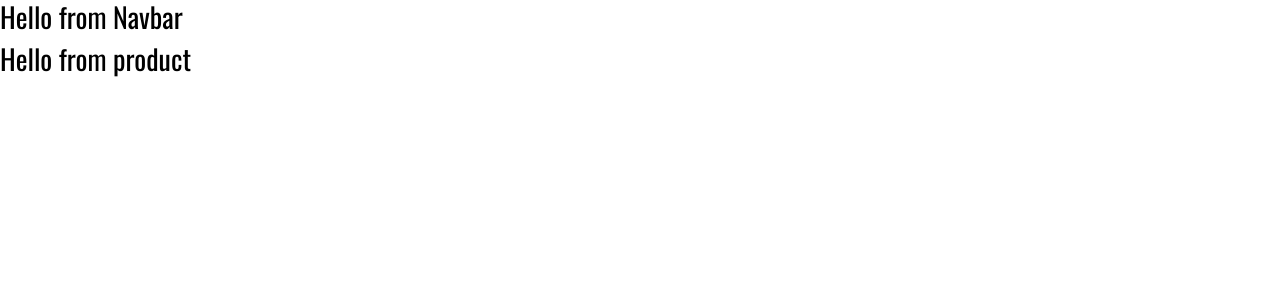
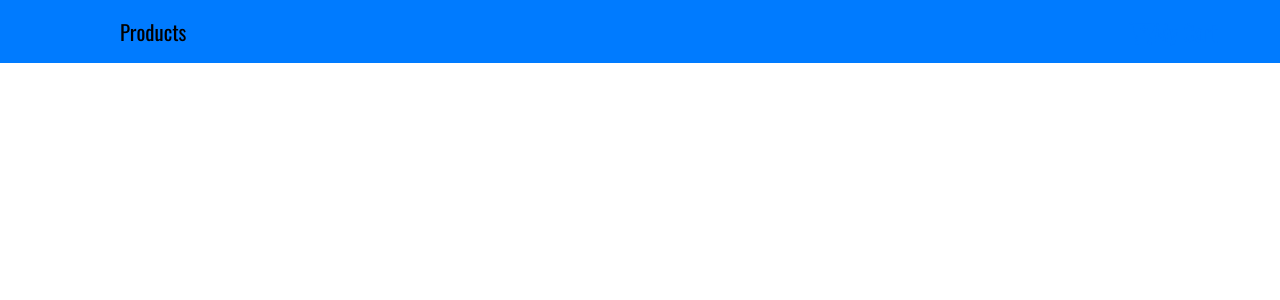
Before and after one commit to masnoonJunaid/e-commerce-site, a React (Create React App) app: page / in a window 1280 px wide. Shown: the top 300 px of the page. Built offline with nearby package versions, Linux system fonts and the light colour scheme.

Commit message:
homepage UI with styled component

```diff
--- a/package.json
+++ b/package.json
@@ -7,7 +7,8 @@
     "react": "^16.8.6",
     "react-dom": "^16.8.6",
     "react-router-dom": "^5.0.1",
-    "react-scripts": "3.0.1"
+    "react-scripts": "3.0.1",
+    "styled-components": "^4.3.2"
   },
   "scripts": {
     "start": "react-scripts start",
--- /dev/null
+++ b/src/components/Button.js
@@ -0,0 +1,23 @@
+import styled from 'styled-components'
+
+const ButtonContainer = styled.button`
+text-transform:capitalize;
+font-size:1.4rem;
+background:transparent;
+border:0.5rem solid var(--lightBlue);
+color:var(--lightBlue);
+border-radius:0.5rem;
+padding:0.2rem o.5rem;
+cursor:pointer;
+margin:0.2rem 0.5rem 0.2rem 0;
+transition:all 0.5s ease-in-out;
+&:hover {
+  background: var(--lightBlue);
+  color:var(--mainBlue);
+}
+
+&:focus {
+  outline:none;
+ }
+`;
+export default ButtonContainer
--- a/src/components/Navbar.js
+++ b/src/components/Navbar.js
@@ -1,13 +1,45 @@
-import React  from 'react'
+import React, { Component }  from 'react'
+import {Link} from 'react-router-dom';
+import logo from '../logo.svg'
+import styled from 'styled-components'
+import ButtonContainer from './Button'
 
 class Navbar extends React.Component {
   render(){
     return(
-      <div>
-        <h3>Hello from Navbar</h3>
-      </div>
-    )
+      <NavWrapper className="navbar navbar-expand-sm bg-primary navbar-dark px-sm-5">
+        <Link to="/">
+          <img src={logo} alt="store"
+              className="navbar-brand"/>
+        </Link>
+        <ul className="navbar-nav align-items-cemter">
+          <li className="nav-item ml-5">
+            <Link to="/" className="nav-link">
+              Products
+            </Link>
+          </li>
+        </ul>
+        <Link to="/cart" className="ml-auto">
+          <ButtonContainer>
+            <span clssName = "mr-2">
+                <i className="fas fa-cart-plus"/>
+            </span>
+            my cart
+          </ButtonContainer>
+        </Link>
+      </NavWrapper>
+    );
   }
 }
 
+const NavWrapper = styled.nav`
+ background:var(--mainBlue);
+ .nav-link {
+   color:var(--mainWhite)!important;
+   font-size:1.3rem;
+   text-transform:capitalize;
+ }
+`
+
+
 export default Navbar
--- a/src/components/ProductList.js
+++ b/src/components/ProductList.js
@@ -4,11 +4,18 @@
 
 
 class ProductList extends React.Component {
+
+  state={
+    products:[]
+  }
   render(){
     return(
-      <div>
-        <Product/>
-      </div>
+      <React.Fragment>
+        <div className="py-5">
+
+        </div>
+      </React.Fragment>
+        // <Product/>
     )
   }
 }
```
Also changed, not shown: src/logo.svg (added), 1 other file (tests, documents, lock files or other folders).
